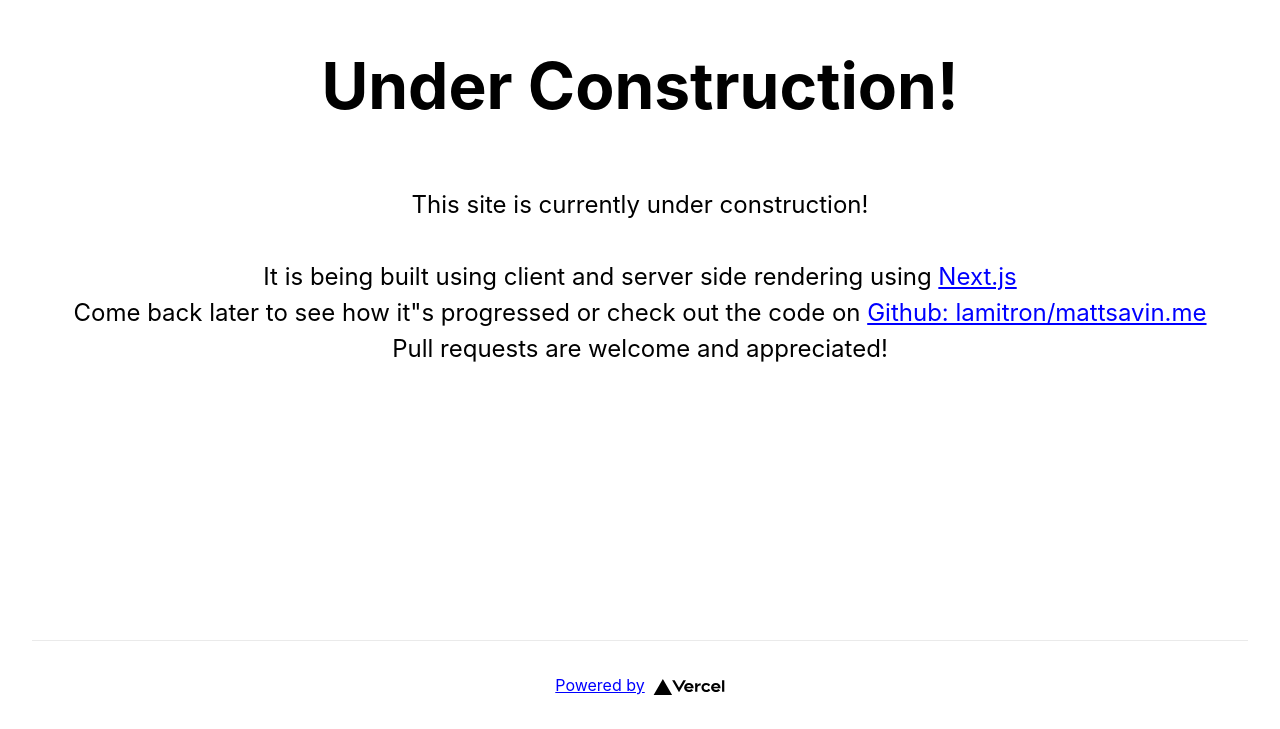
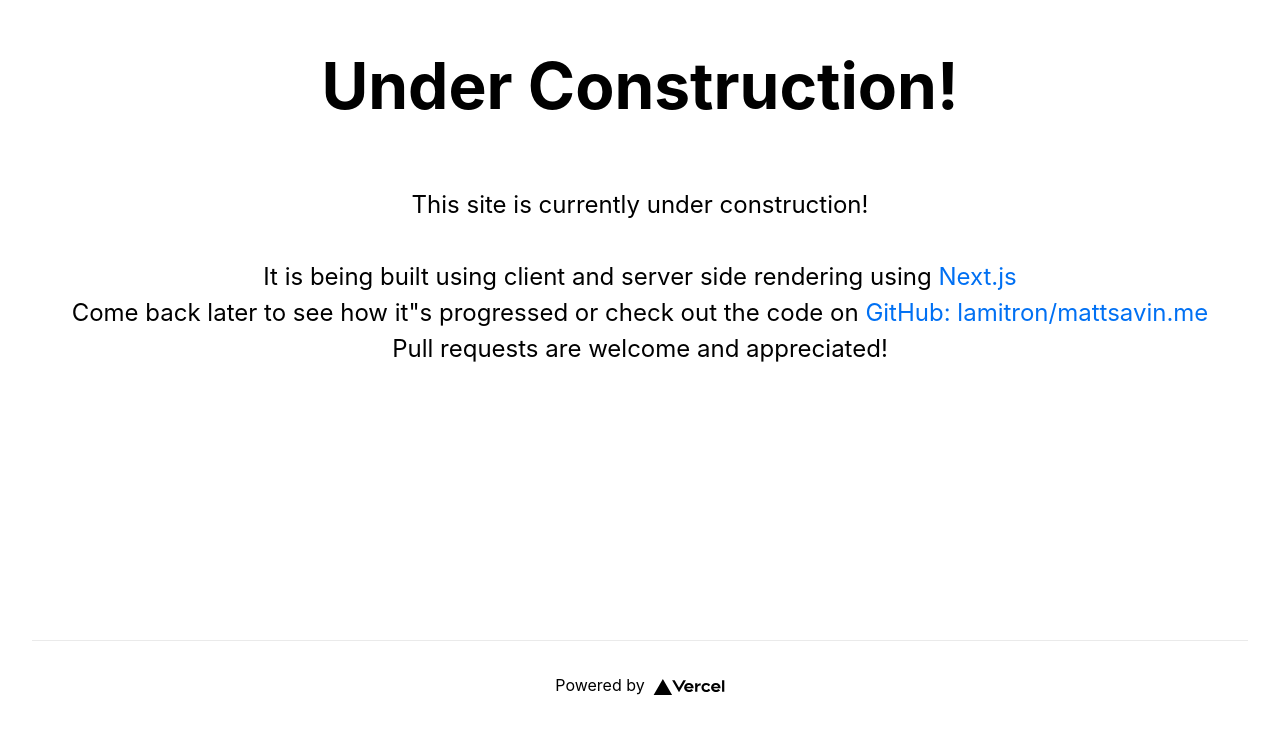
Before and after one commit to mattsavin/mattsavin.me, a Next.js app: page / in a window 1280 px wide. Shown: the part 160-889 px from the top of the page. Built offline with nearby package versions, Linux system fonts and the light colour scheme.

Commit message:
move css styles to Home.module.css from globals.css

```diff
--- a/pages/index.tsx
+++ b/pages/index.tsx
@@ -22,7 +22,7 @@ const Home: NextPage = () => {
                     <br /><br />
           It is being built using client and server side rendering using <a href="https://nextjs.org/" className={styles.link}>Next.js</a>
                     <br />
-          Come back later to see how it&quot;s progressed or check out the code on <a href="https://github.com/lamitron/mattsavin.me" target="_blank" rel="noreferrer">Github: lamitron/mattsavin.me</a>
+          Come back later to see how it&quot;s progressed or check out the code on <a href="https://github.com/lamitron/mattsavin.me" target="_blank" rel="noreferrer">GitHub: lamitron/mattsavin.me</a>
                     <br />
             Pull requests are welcome and appreciated!
                 </p>
--- a/styles/Home.module.css
+++ b/styles/Home.module.css
@@ -40,6 +40,7 @@
 }
 
 .title {
+  font-weight: bold;
   margin: 0;
   line-height: 1.15;
   font-size: 4rem;
@@ -54,6 +55,17 @@
   margin: 4rem 0;
   line-height: 1.5;
   font-size: 1.5rem;
+}
+
+.description a {
+  color: #0070f3;
+  text-decoration: none;
+}
+
+.description a:hover,
+.description a:focus,
+.description a:active {
+  text-decoration: underline;
 }
 
 .code {
--- a/styles/globals.css
+++ b/styles/globals.css
@@ -11,12 +11,8 @@ body {
 }
 
 a {
-  color: blue;
-  text-decoration: underline;
-}
-
-h1 {
-  font-weight: bold;
+  color: inherit;
+  text-decoration: none;
 }
 
 * {
```
